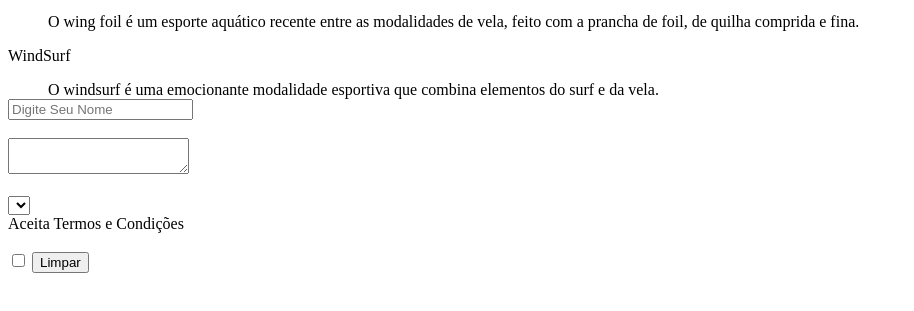
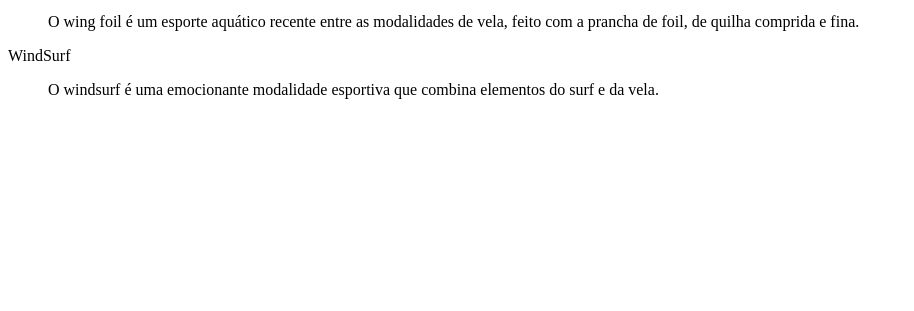
Before and after one commit to walmyrneto/CoderHouse-DW-aula-5, a plain HTML site: page Exercício Esportes/index.html in a window 1280 px wide. Shown: the part 101-412 px from the top of the page, without its empty margins (0-914 px from the left). Drawn offline with Linux system fonts and the light colour scheme.

Commit message:
Exclusão de Linhas que não fazem parte do código

```diff
--- a/Exercício Esportes/index.html
+++ b/Exercício Esportes/index.html
@@ -12,22 +12,3 @@
 
     <dl>WindSurf</dl>
     <dd>O windsurf é uma emocionante modalidade esportiva que combina elementos do surf e da vela.</dd>
-
-
-</body>
-</html>
-
-<input type="text" placeholder="Digite Seu Nome">
-<br><br>
-<textarea></textarea>
-<br><br>
-
-
-
-<select name="Tamanho"></select>
-
-<div>Aceita Termos e Condições</div><br>
-<input type="checkbox" name="Aceita" value="1">
-
-
-<button type="reset"> Limpar</button>
```
